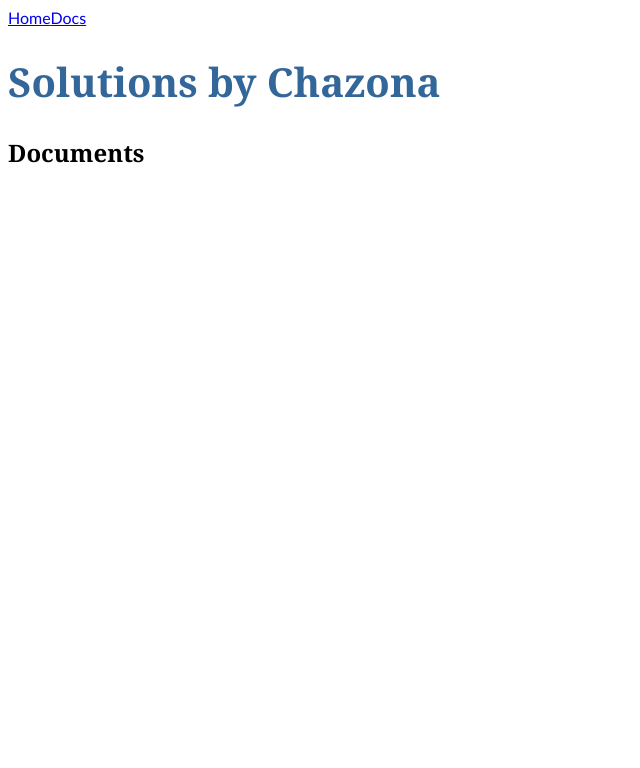
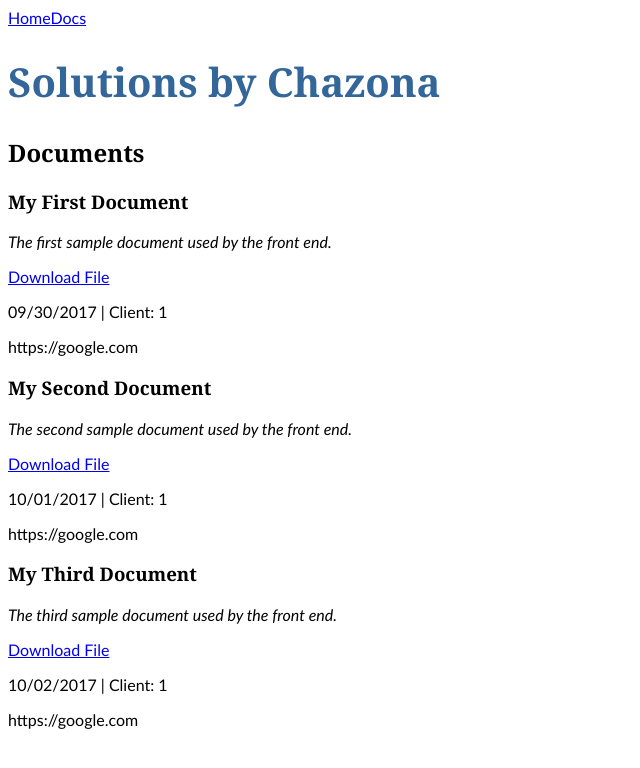
Before and after one commit to chznbaum/solutions-by-chazona, an Angular app: page /documents in a window 1280 px wide. Shown: the top 768 px of the page, without its empty margins (0-640 px from the left). Built offline with nearby package versions, Linux system fonts and the light colour scheme.

Commit message:
built out interface for modeling docs

```diff
--- /dev/null
+++ b/src/app/documents/document.ts
@@ -0,0 +1,8 @@
+export interface Document {
+  title: string,
+  description: string,
+  file_url: string,
+  updated_at: string,
+  image_url: string,
+  client_id: string
+}
--- a/src/app/documents/documents.component.html
+++ b/src/app/documents/documents.component.html
@@ -1 +1,17 @@
 <h2>Documents</h2>
+
+<section *ngFor="let doc of documents">
+  <h3>{{ doc.title }}</h3>
+  <p>
+    <em>{{ doc.description }}</em>
+  </p>
+  <p>
+    <a href="{{ doc.file_url }}">Download File</a>
+  </p>
+  <p>
+    {{ doc.updated_at }} | Client: {{ doc.client_id }}
+  </p>
+  <p>
+    {{ doc.image_url }}
+  </p>
+</section>
--- a/src/app/documents/documents.component.ts
+++ b/src/app/documents/documents.component.ts
@@ -1,4 +1,5 @@
 import { Component } from '@angular/core';
+import { Document } from './document';
 
 @Component({
   moduleId: module.id,
@@ -6,4 +7,31 @@ import { Component } from '@angular/core';
   templateUrl: './documents.component.html',
   styleUrls: ['./documents.component.css']
 })
-export class DocumentsComponent {}
+export class DocumentsComponent {
+  documents: Document[] = [
+    {
+      title: 'My First Document',
+      description: 'The first sample document used by the front end.',
+      file_url: 'https://google.com',
+      updated_at: '09/30/2017',
+      image_url: 'https://google.com',
+      client_id: '1'
+    },
+    {
+      title: 'My Second Document',
+      description: 'The second sample document used by the front end.',
+      file_url: 'https://google.com',
+      updated_at: '10/01/2017',
+      image_url: 'https://google.com',
+      client_id: '1'
+    },
+    {
+      title: 'My Third Document',
+      description: 'The third sample document used by the front end.',
+      file_url: 'https://google.com',
+      updated_at: '10/02/2017',
+      image_url: 'https://google.com',
+      client_id: '1'
+    }
+  ]
+}
```
